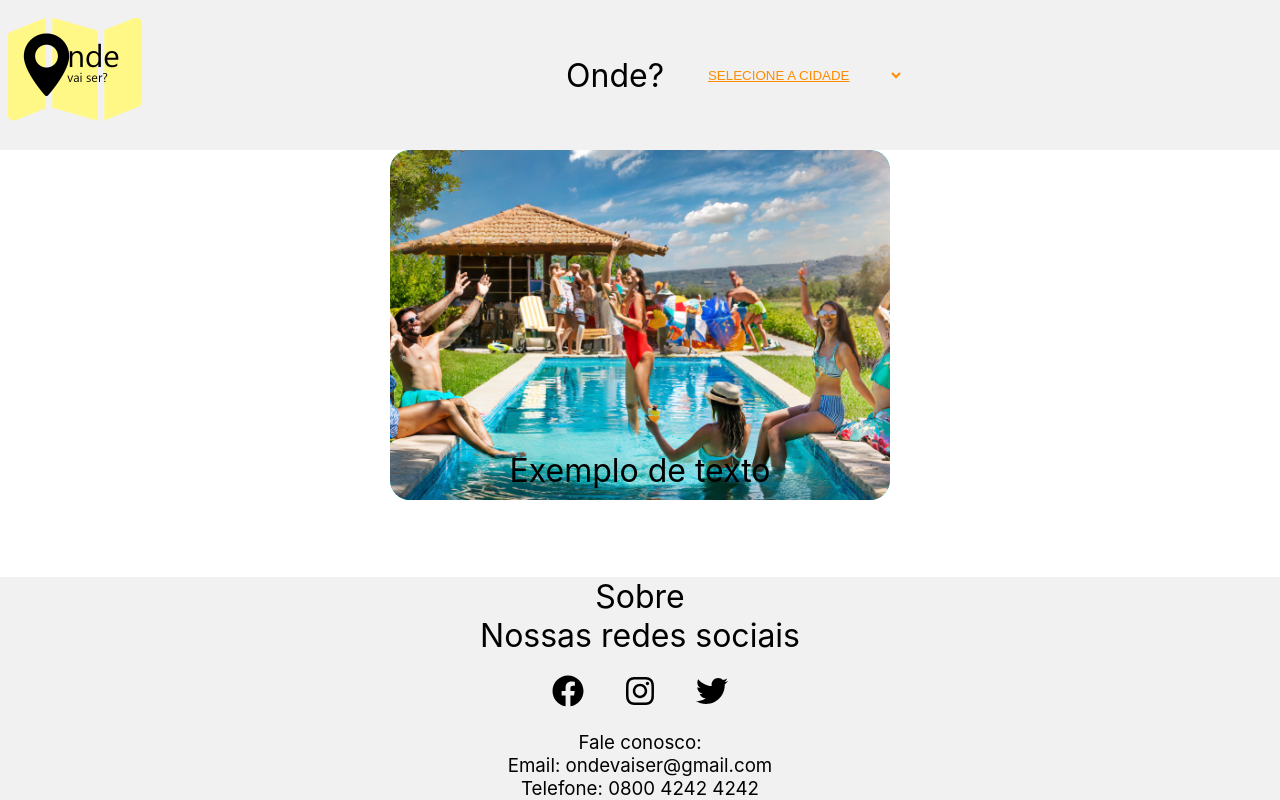
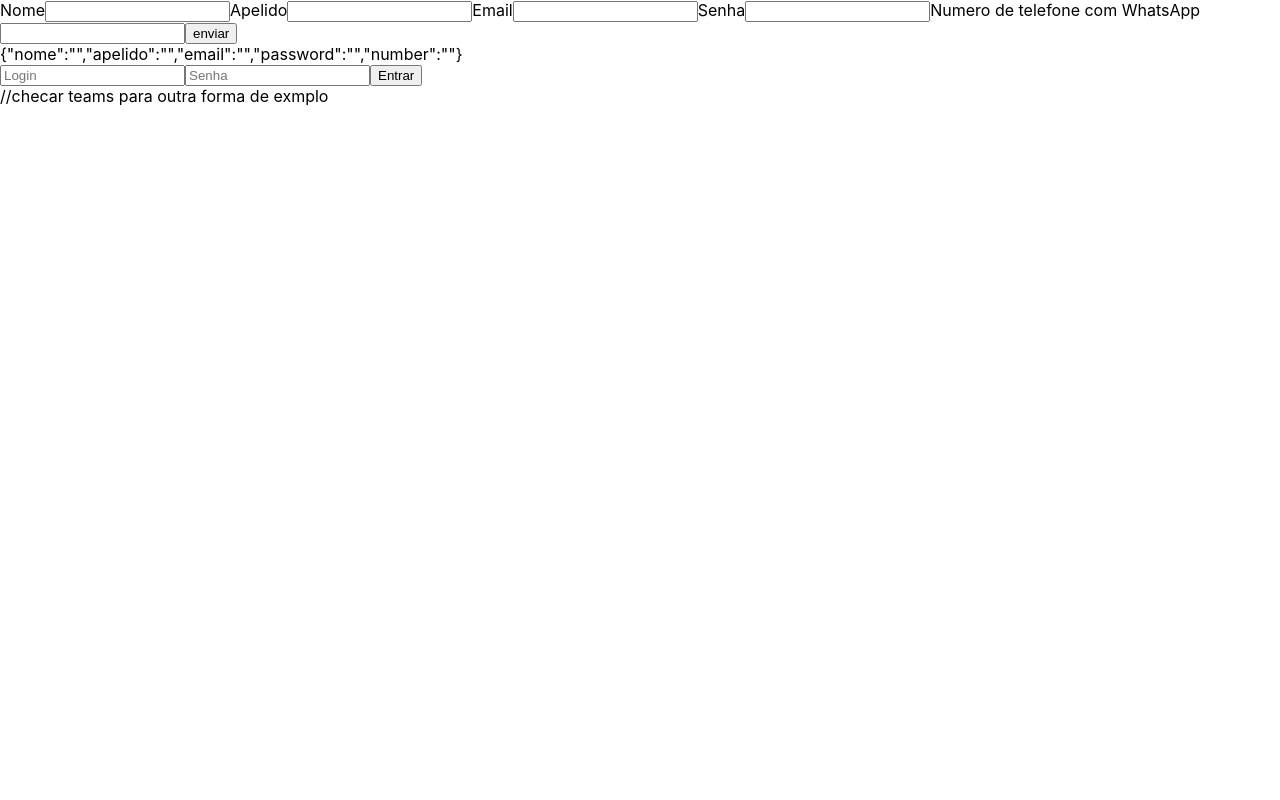
Before and after one commit to MadTitanPHDev/ondevaiser, a React (Create React App) app: page / in a window 1280 px wide. Built offline with nearby package versions, Linux system fonts and the light colour scheme.

Commit message:
estudo de formularios

```diff
--- a/package.json
+++ b/package.json
@@ -8,6 +8,7 @@
     "@testing-library/user-event": "^13.5.0",
     "react": "^18.2.0",
     "react-dom": "^18.2.0",
+    "react-hook-form": "^7.48.2",
     "react-icons": "^4.12.0",
     "react-scripts": "5.0.1",
     "web-vitals": "^2.1.4"
--- a/src/App.js
+++ b/src/App.js
@@ -1,15 +1,17 @@
 import logo from './logo.svg';
 import './App.css';
-import Footer from './pages/Footer';
-import Header from './pages/Header';
-import CardHome from './pages/CardHome';
+// import Footer from './pages/Footer';
+// import Header from './pages/Header';
+// import CardHome from './pages/CardHome';
+// import CadastroPage from './pages/CadastroPage';
+import Formulario from './pages/Form';
 
 function App() {
   return (
     <>
-      <Header />
-      <CardHome />
-      <Footer />
+      {/* <CadastroPage/> */}
+      <Formulario/>
+
     </>
   );
 }
--- /dev/null
+++ b/src/pages/CadastroPage.js
@@ -0,0 +1,56 @@
+//importar o react
+import React, { useState } from 'react';
+//importar o estilo
+import './CadastroPage.css';
+
+import { useForm } from 'react-hook-form';
+
+
+//função default que constroi os elementos da pagina
+function CadastroPage() {
+    //retorna elementos visuais e componentes(pagina)
+    const[formDados, setFormDados] = useState({nome: '', apelido: '', email:'', password:'', number: ''});
+    //{} objeto JSON
+
+    function handleChange(event){//toda funcao recebe argumentos(arg1, arg2)
+        console.log(event.target.value);
+        setFormDados({...formDados,[event.target.name]: event.target.value})
+    }
+
+
+
+
+    return (
+        <section className='container'>
+            <div className='formArea'>
+                <form>
+                    <label>Nome</label>
+                    <input type='text' name='nome' id='nome' onChange={event => handleChange(event)} value={formDados.nome}/>
+
+                    <label>Apelido</label>
+                    <input type='text' name='nick' id='nick' onChange={event => handleChange(event)} value={formDados.nick}/>
+
+                    <label>Email</label>
+                    <input type='email' name='email' id='email' onChange={event => handleChange(event)} value={formDados.email}/>
+
+                    <label>Senha</label>
+                    <input type='password' name='password' id='password' onChange={event => handleChange(event)} value={formDados.password}/>
+
+                    <label>Numero de telefone com WhatsApp</label>
+                    <input type='number' name='number' id='number' onChange={event => handleChange(event)} value={formDados.number}/>
+
+
+
+                    <input type='submit' value='enviar' />
+                </form>
+
+                {JSON.stringify(formDados)}
+            </div>
+        </section>
+
+
+
+    )
+}
+
+export default CadastroPage;
--- a/src/pages/CardHome.css
+++ b/src/pages/CardHome.css
@@ -9,6 +9,10 @@
     display: flex;
     align-items: center;
     justify-content: center;
+    flex-direction: column;
+}
+.oq{
+
 }
 
 .cardAreaTotal {
--- a/src/pages/CardHome.js
+++ b/src/pages/CardHome.js
@@ -10,6 +10,7 @@ function CardHome() {
     return (
 
         <div className='cardAreaAll'>
+            <h1 className='oq'>O que?</h1>
             <a href='#' className='cardAreaTotal'>
                 <div className='cardArea'>
                     <h1 className='cardTxt'>Exemplo de texto</h1>
--- a/src/pages/Footer.js
+++ b/src/pages/Footer.js
@@ -2,7 +2,7 @@
 import React from 'react';
 //importar o estilo
 import './Footer.css';
-import {FaFacebook, FaInstagram, FaTwitter, Fa} from 'react-icons/fa';
+import {FaFacebook, FaInstagram, FaTwitter} from 'react-icons/fa';
 
 
 //função default que constroi os elementos da pagina
--- /dev/null
+++ b/src/pages/Form.js
@@ -0,0 +1,75 @@
+//importar o react
+import React, { useState } from 'react';
+//importar o estilo
+import './CadastroPage.css';
+
+import { useForm } from 'react-hook-form';
+
+
+//função default que constroi os elementos da pagina
+function Formulario() {
+    //retorna elementos visuais e componentes(pagina)
+    const[formDados, setFormDados] = useState({nome: '', apelido: '', email:'', password:'', number: ''});
+    //{} objeto JSON
+
+    function handleChange(event){//toda funcao recebe argumentos(arg1, arg2)
+        console.log(event.target.value);
+        setFormDados({...formDados,[event.target.name]: event.target.value})
+    }
+
+    const {register, formState: {errors}, handleSubmit, reset} = useForm({
+        defaultValues: {login: '', senha: ''}
+    })
+
+    function onSubmit(data){
+        console.log(data)
+    }
+
+
+    return (
+        <section className='container'>
+            <div className='formArea'>
+                <form>
+                    <label>Nome</label>
+                    <input type='text' name='nome' id='nome' onChange={event => handleChange(event)} value={formDados.nome}/>
+
+                    <label>Apelido</label>
+                    <input type='text' name='nick' id='nick' onChange={event => handleChange(event)} value={formDados.nick}/>
+
+                    <label>Email</label>
+                    <input type='email' name='email' id='email' onChange={event => handleChange(event)} value={formDados.email}/>
+
+                    <label>Senha</label>
+                    <input type='password' name='password' id='password' onChange={event => handleChange(event)} value={formDados.password}/>
+
+                    <label>Numero de telefone com WhatsApp</label>
+                    <input type='number' name='number' id='number' onChange={event => handleChange(event)} value={formDados.number}/>
+
+
+
+                    <input type='submit' value='enviar' />
+                </form>
+
+                {JSON.stringify(formDados)}
+
+                <form onSubmit={handleSubmit(onSubmit)}>
+                    <input type='text' {...register('login', {required: true})} placeholder='Login'/>
+                    {errors.login && <span>Campo obrigatório</span>}
+
+                    <input type='password' {...register('senha', {required: true})} placeholder='Senha'/>
+                    {errors.senha && <span>Campo obrigatório</span>}
+
+                    <button type='submit' >Entrar</button>
+
+                </form>
+
+                //checar teams para outra forma de exmplo
+            </div>
+        </section>
+
+
+
+    )
+}
+
+export default Formulario;
```
Also changed, not shown: src/pages/CadastroPage.css (added), 1 other file (tests, documents, lock files or other folders).
